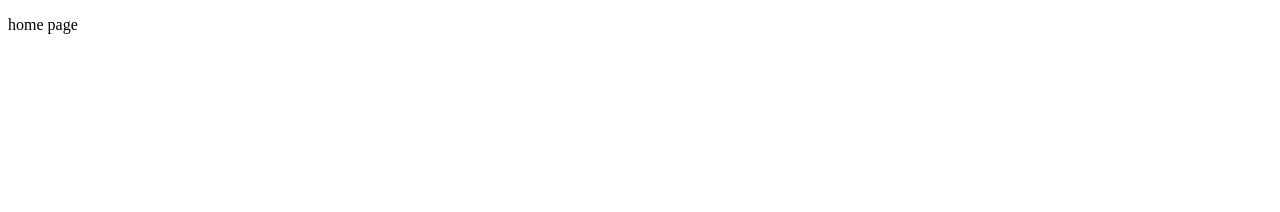
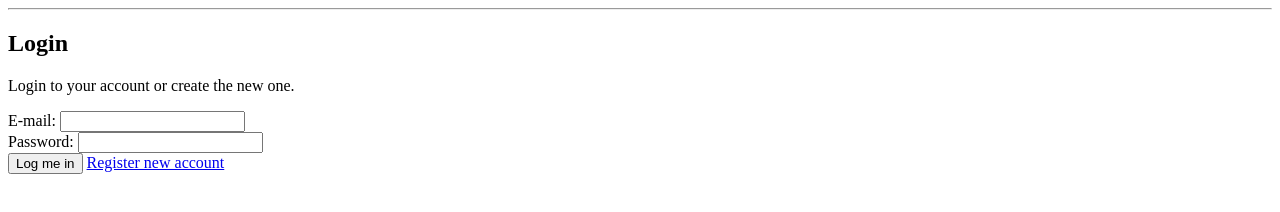
Before and after one commit to robson021/debt-management-app, a plain HTML site: page src/main/resources/static/index.html in a window 1280 px wide. Drawn offline with Linux system fonts and the light colour scheme.

Commit message:
prepare frontend for angularJS

```diff
--- a/src/main/resources/static/index.html
+++ b/src/main/resources/static/index.html
@@ -5,6 +5,41 @@
     <title>Title</title>
 </head>
 <body>
-<p>home page</p>
+<!-- login form -->
+<div class="box">
+    <div class="col-lg-12">
+        <hr>
+        <h2 class="intro-text text-center">
+            <strong>Login</strong>
+        </h2>
+        </hr>
+        <p class="text-center">
+            Login to your account or create the new one.
+        </p>
+        <form>
+            <div class="container text-center">
+                <div class="form-group col-lg-12 text-center">
+                    <div>
+                        <label>E-mail:</label>
+                        <input id="emailField" type="email" class="form-control"/>
+                    </div>
+                    <div>
+                        <label>Password:</label>
+                        <input id="passwordField" type="password" class="form-control"/>
+                    </div>
+                </div>
+
+                <div class="form-group col-lg-12 text-center">
+                    <button class="btn btn-default">
+                        Log me in
+                    </button>
+                    <a class="btn btn-default" href="register">
+                        Register new account
+                    </a>
+                </div>
+            </div>
+        </form>
+    </div>
+</div>
 </body>
 </html>
```
Also changed, not shown: src/main/resources/static/partials/my-debtors.html (added, +30 -0 lines), src/main/resources/static/partials/my-debts.html (added, +28 -0 lines), src/main/resources/static/js/app.js (added).
